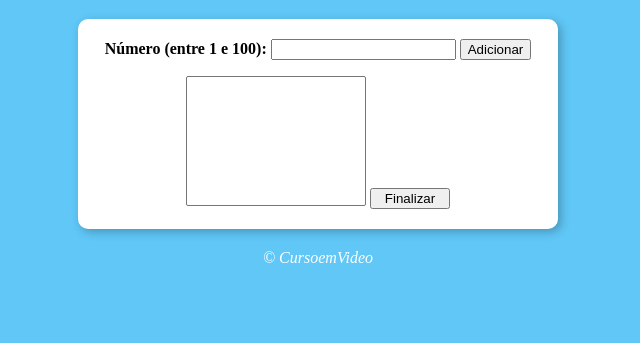
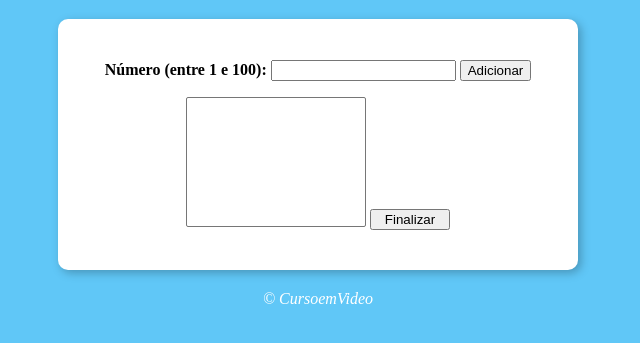
Before and after one commit to lucopdev/Learning-Pathway, a plain HTML site: page aula16ex1/index.html in a window 1280 px wide. Shown: the part 61-404 px from the top of the page, without its empty margins (322-962 px from the left). Drawn offline with Linux system fonts and the light colour scheme.

Commit message:
Update 16ex1\styles.css
Some modifications were made in style file

```diff
--- a/aula16ex1/styles.css
+++ b/aula16ex1/styles.css
@@ -12,6 +12,7 @@ section{
     width: 480px;
     text-align:center;
     margin:auto;
+    padding:5px 20px 20px 20px;
 
 }
 p{
```
